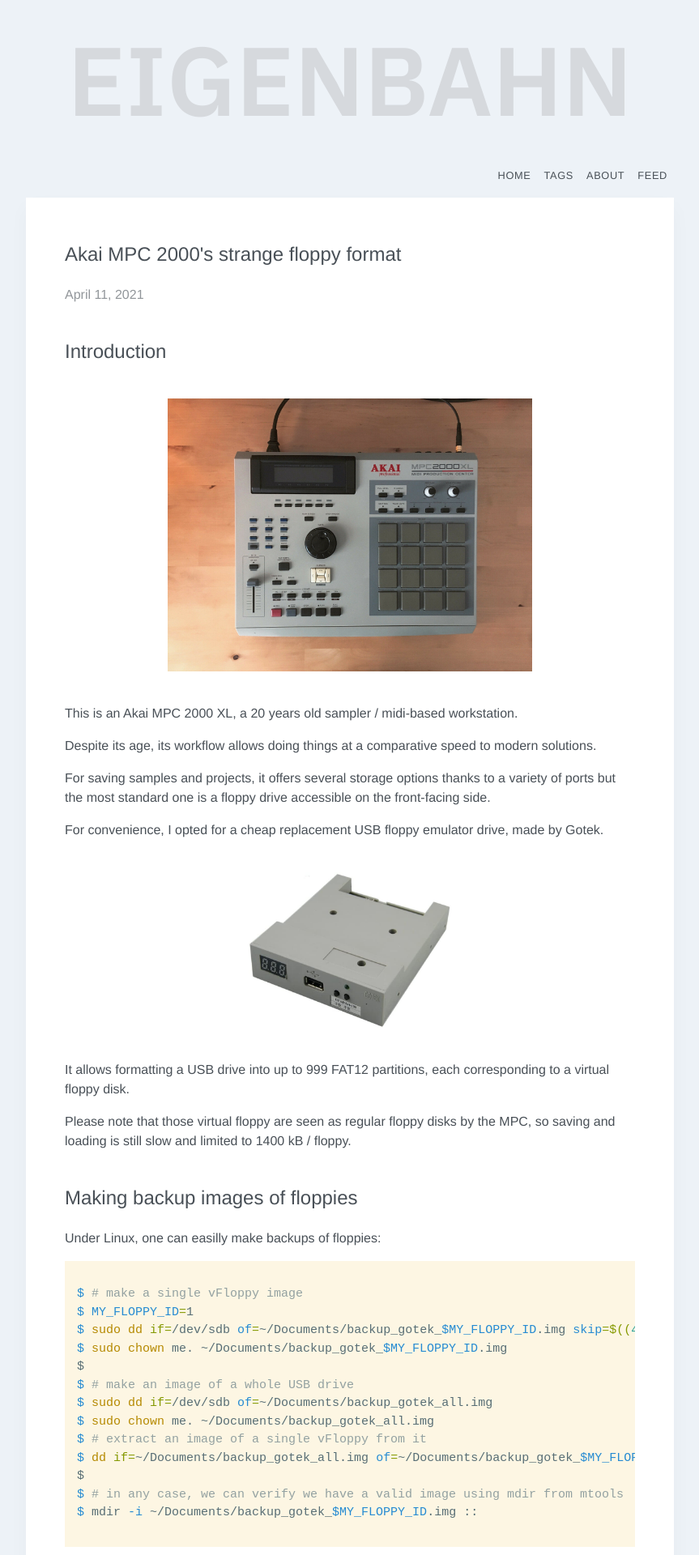
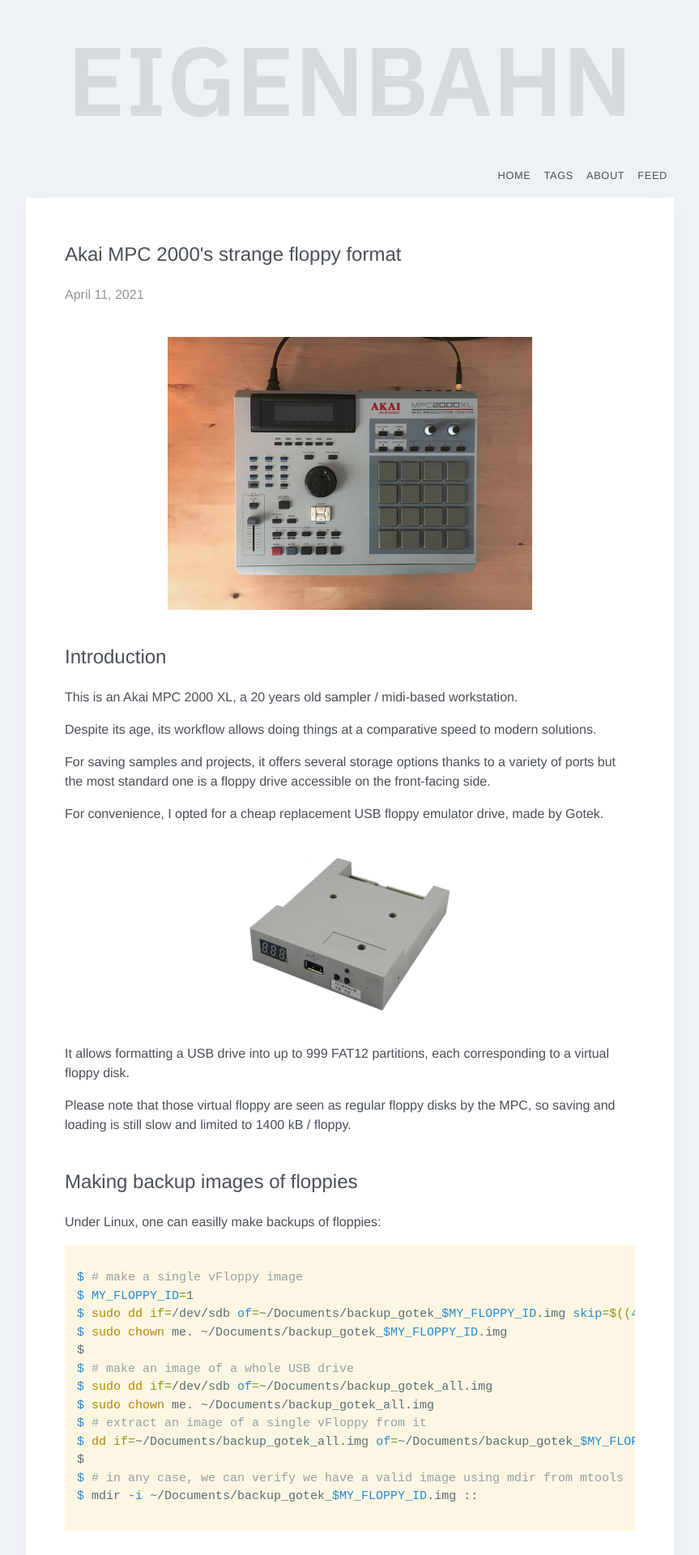
Before and after one commit to p3r7/blog, a Jekyll site: the page built from _posts/2021-04-11-mpc-2000-floppy-format.md, in a window 1280 px wide. Shown: the top 1920 px of the page at 81% size, without its empty margins (208-1071 px from the left). Built offline with Jekyll 4.4.1, drawn with Linux system fonts in a browser that asks for light colours; some web fonts are replaced.

Commit message:
header pic before first section

```diff
--- a/_posts/2021-04-11-mpc-2000-floppy-format.md
+++ b/_posts/2021-04-11-mpc-2000-floppy-format.md
@@ -6,10 +6,10 @@
 tags: [retrocomputing,music]
 ---
 
+![mpc2k](/assets/img/mpc2k.jpg){:style="max-width: var(--img-width-small)"}
+
 
 ## Introduction
-
-![mpc2k](/assets/img/mpc2k.jpg){:style="max-width: var(--img-width-small)"}
 
 This is an Akai MPC 2000 XL, a 20 years old sampler / midi-based workstation.
 
```
